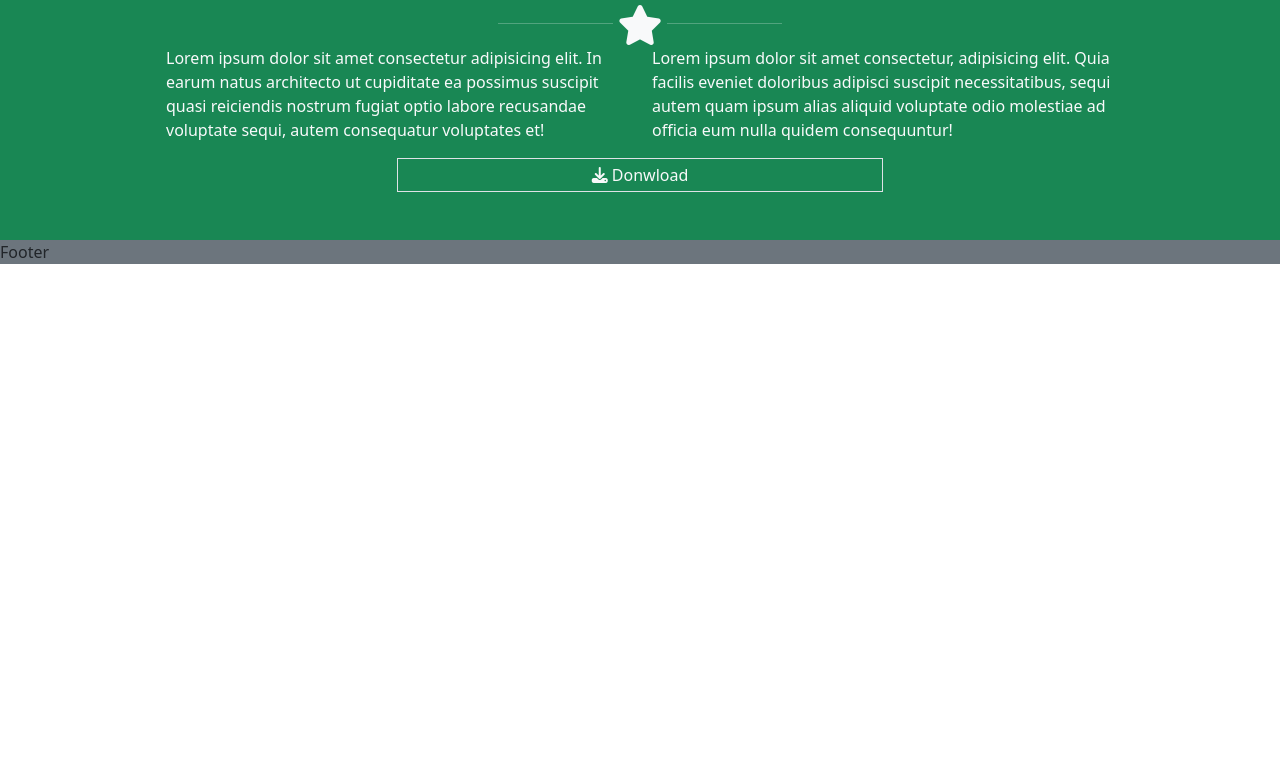
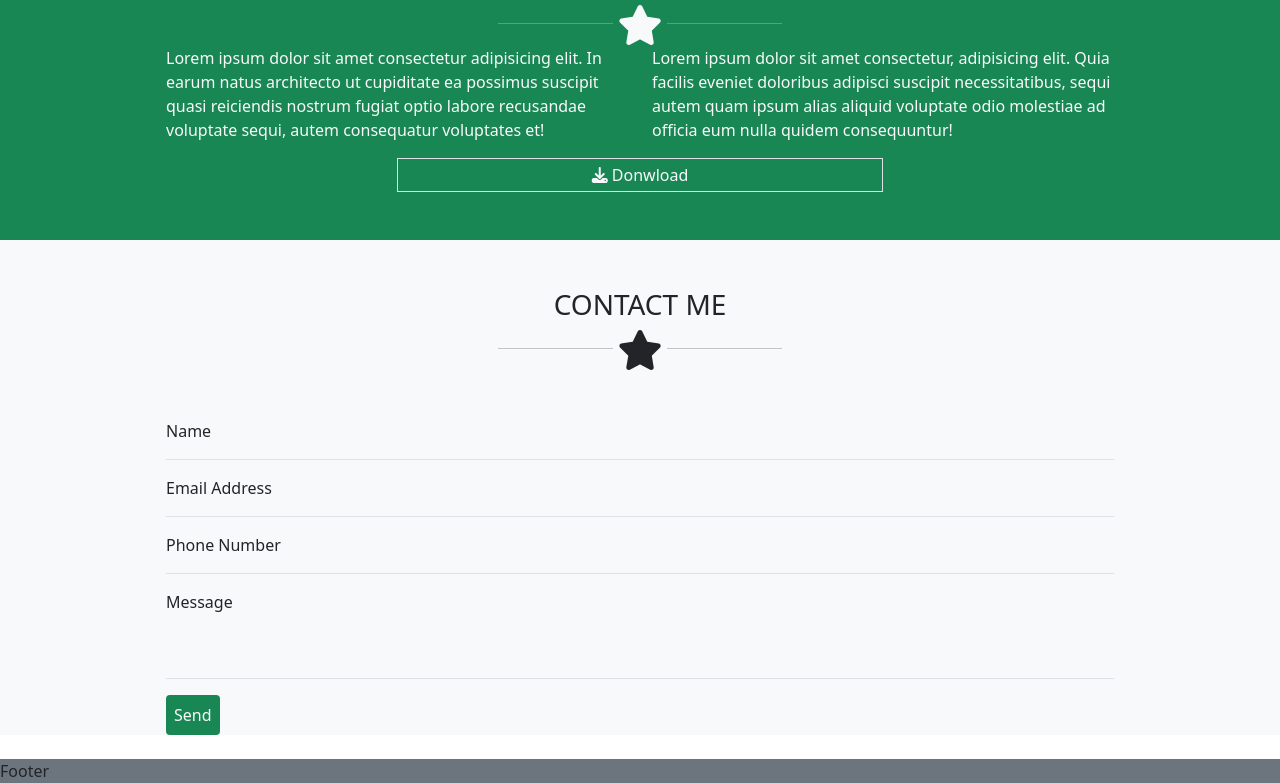
Before and after one commit to hajjamn/html-css-bootstrap-freelancer, a plain HTML site: page index.html in a window 1280 px wide. Shown: the part 1721-2504 px from the top of the page. Before the commit the page ends 1985 px from the top, so only its background shows below. Drawn offline with nearby package versions, Linux system fonts and the light colour scheme; files that its build step writes are made by us from their sources.

Commit message:
ADD: contact me section

```diff
--- a/index.html
+++ b/index.html
@@ -103,6 +103,39 @@
         </div>
       </div>
     </section>
+    <section id="contact">
+      <div class="container-sm p-5">
+        <div class="row justify-content-center text-center px-5">
+          <h3>CONTACT ME</h3>
+          <div class="col-6">
+            <hr class="w-25 d-inline-block">
+            <i class="fa-solid fa-star fs-1"></i>
+            <hr class="w-25 d-inline-block">
+          </div>
+        </div>
+      </div>
+      <div class="container-sm px-5 mb-4">
+        <div class="row px-5">
+          <div class="col-12">
+            <form action="">
+              <div class="mb-3 border-bottom">
+                <p>Name</p>
+              </div>
+              <div class="mb-3 border-bottom">
+                <p>Email Address</p>
+              </div>
+              <div class="mb-3 border-bottom">
+                <p>Phone Number</p>
+              </div>
+              <div class="my-3 border-bottom pb-5">
+                <p>Message</p>
+              </div>
+              <div class="button bg-success text-light p-2 d-inline-block rounded">Send</div>
+            </form>
+          </div>
+        </div>
+      </div>
+    </section>
   </main>
   <footer class="page-footer bg-secondary">
     Footer
```
